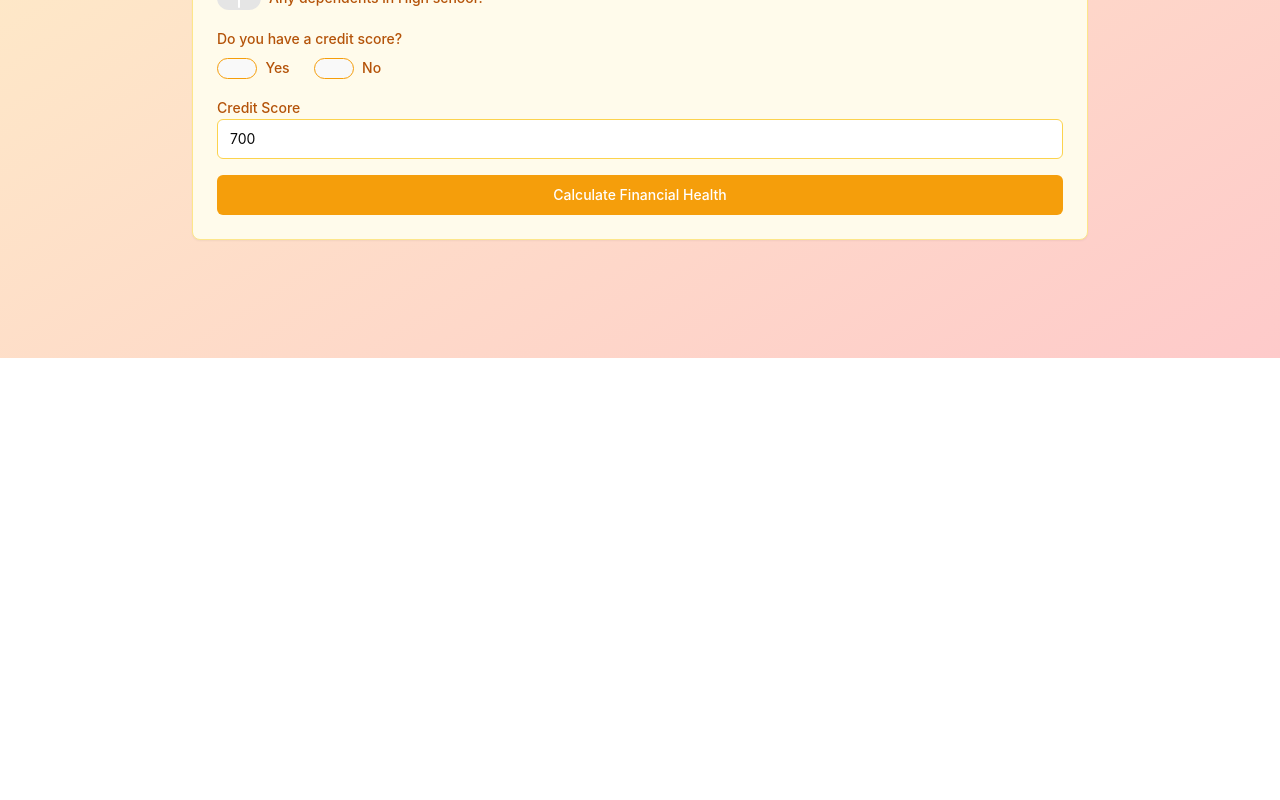
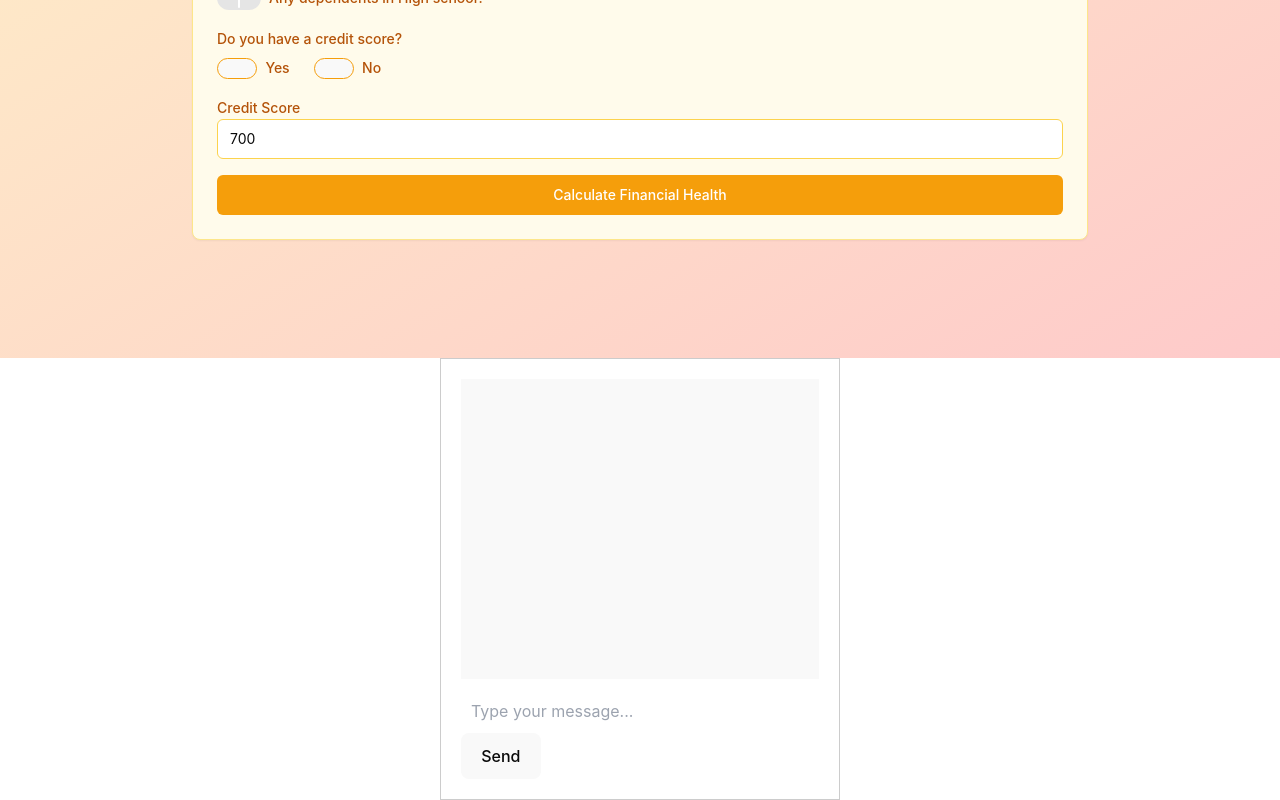
Before and after one commit to IsmailAbousalem/Prospera, a React (Vite) app: page / in a window 1280 px wide. Shown: the part 498-1298 px from the top of the page. Before the commit the page ends 856 px from the top, so only its background shows below. Built offline with nearby package versions, Linux system fonts and the light colour scheme.

Commit message:
Created AI and made chatbot

```diff
--- a/index.html
+++ b/index.html
@@ -2,7 +2,7 @@
 <html lang="en">
   <head>
     <meta charset="UTF-8" />
-    <link rel="icon" type="image/svg+xml" href="/public/Fox_Avatar_Prospera.png" />
+    <link rel="icon" type="image/svg+xml" href="/Fox_Avatar_Prospera.png" />
     <meta name="viewport" content="width=device-width, initial-scale=1.0" />
     <title>Prospera</title>
   </head>
--- a/package.json
+++ b/package.json
@@ -15,6 +15,7 @@
     "@radix-ui/react-radio-group": "^1.2.0",
     "@radix-ui/react-slot": "^1.1.0",
     "@radix-ui/react-switch": "^1.1.0",
+    "axios": "^1.7.7",
     "class-variance-authority": "^0.7.0",
     "clsx": "^2.1.1",
     "framer-motion": "^11.9.0",
--- a/src/App.jsx
+++ b/src/App.jsx
@@ -1,5 +1,6 @@
 import './App.css';
 import './styles/tailwind.css';
+import Chatbot from './components/Chatbot';
 import { FinancialHealthTrackerComponent } from '/src/components/financial-health-tracker';  // Adjust the path if necessary
 
 function App() {
@@ -7,6 +8,7 @@ function App() {
     <div className="App">
       <h1>Welcome to Prospera</h1>
       <FinancialHealthTrackerComponent />
+      <Chatbot></Chatbot>
     </div>
   );
 }
--- /dev/null
+++ b/src/components/Chatbot.jsx
@@ -0,0 +1,46 @@
+import React, { useState } from 'react';
+import axios from 'axios';
+import "/src/styles/chatbot.css";
+
+function Chatbot() {
+  const [messages, setMessages] = useState([]);
+  const [input, setInput] = useState('');
+
+  const sendMessage = async () => {
+    if (!input.trim()) return;
+
+    const newMessage = { role: 'user', content: input };
+    setMessages([...messages, newMessage]);
+    setInput('');
+
+    try {
+      const response = await axios.post('http://localhost:8080/api/chat', { message: input });
+      const botReply = response.data.choices[0].message;
+
+      setMessages([...messages, newMessage, botReply]);
+    } catch (error) {
+      console.error('Error:', error);
+    }
+  };
+
+  return (
+    <div className="chatbot">
+      <div className="chat-window">
+        {messages.map((msg, index) => (
+          <div key={index} className={`message ${msg.role}`}>
+            {msg.content}
+          </div>
+        ))}
+      </div>
+      <input
+        type="text"
+        value={input}
+        onChange={(e) => setInput(e.target.value)}
+        placeholder="Type your message..."
+      />
+      <button onClick={sendMessage}>Send</button>
+    </div>
+  );
+}
+
+export default Chatbot;
--- /dev/null
+++ b/src/styles/chatbot.css
@@ -0,0 +1,32 @@
+.chatbot {
+    border: 1px solid #ccc;
+    padding: 20px;
+    width: 400px;
+    margin: auto;
+  }
+
+  .chat-window {
+    height: 300px;
+    overflow-y: scroll;
+    background: #f9f9f9;
+    padding: 10px;
+    margin-bottom: 10px;
+  }
+
+  .message {
+    margin: 10px 0;
+  }
+
+  .message.user {
+    text-align: right;
+  }
+
+  input {
+    width: 80%;
+    padding: 10px;
+    margin-right: 5px;
+  }
+
+  button {
+    padding: 10px;
+  }
```
Also changed, not shown: 1 other file (tests, documents, lock files or other folders).
